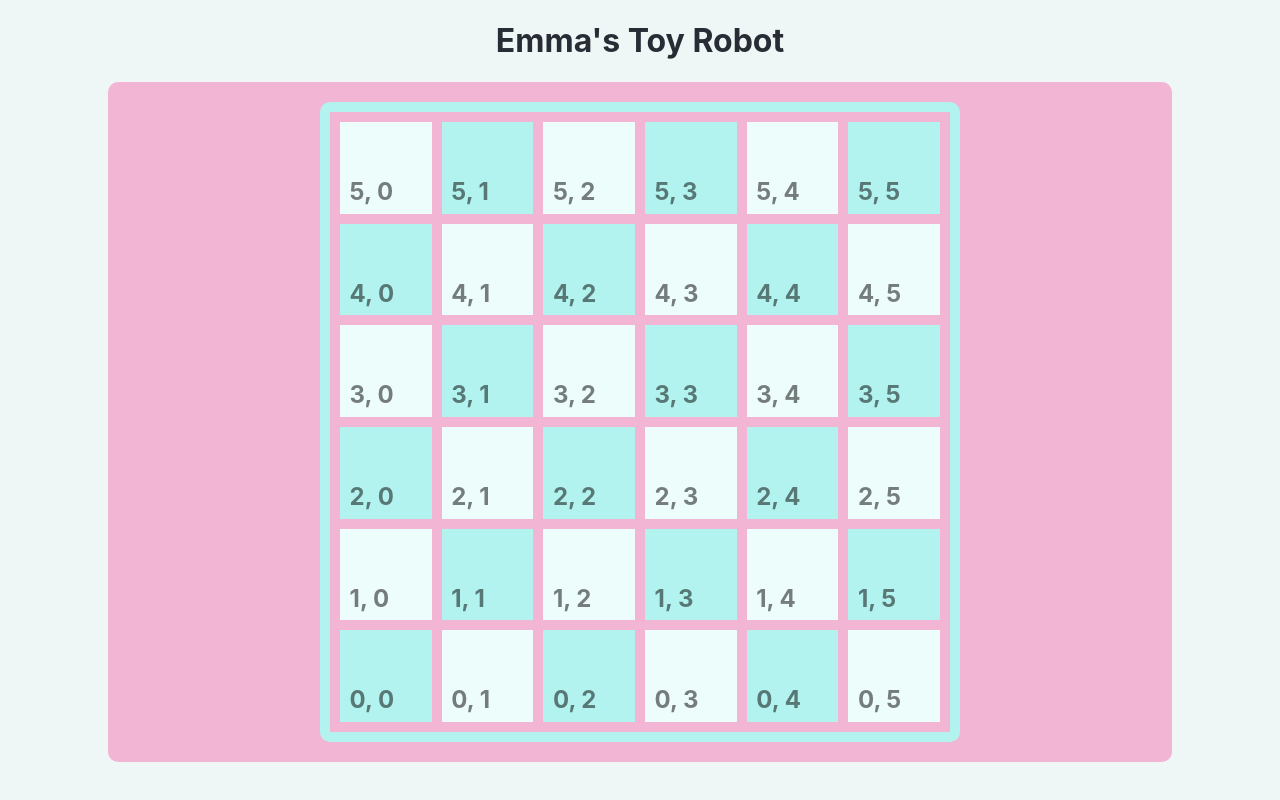
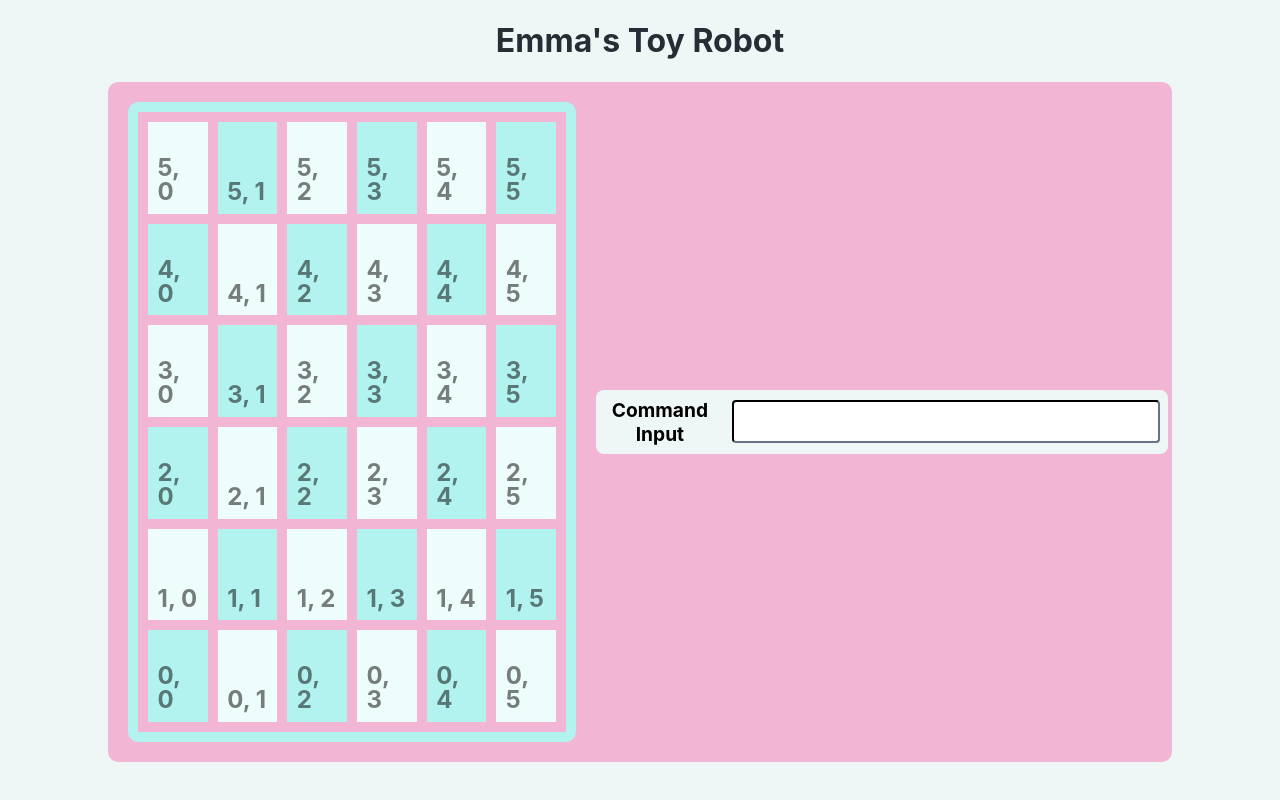
Before and after one commit to EmmaPuls/purple-toy-robot, a React (Create React App) app: page / in a window 1280 px wide. Built offline with nearby package versions, Linux system fonts and the light colour scheme.

Commit message:
Added TextInput component

```diff
--- /dev/null
+++ b/src/CommandCenter/CommandCenter.tsx
@@ -0,0 +1,8 @@
+import TextInput from "components/TextInput";
+import { FC } from "react";
+
+const CommandCenter:FC = () => {
+    return (<div><TextInput id={'CommandInput'} label={'Command Input'} /></div>)
+};
+
+export default CommandCenter;
--- /dev/null
+++ b/src/CommandCenter/index.ts
@@ -0,0 +1 @@
+export { default } from './CommandCenter';
--- /dev/null
+++ b/src/components/TextInput/TextInput.style.ts
@@ -0,0 +1,34 @@
+import { CSSObject } from "@emotion/react";
+import { GlobalTheme } from "theme";
+
+type InputStyles = {
+  container: CSSObject;
+  input: CSSObject;
+  label: CSSObject;
+};
+
+const inputStyles = (theme: GlobalTheme): InputStyles => ({
+  container: {
+    display: "flex",
+    flexDirection: "row",
+    gap: theme.spacing(2),
+    width: "100%",
+    backgroundColor: theme.colors.background,
+    padding: theme.spacing(1),
+    borderRadius: theme.spacing(1),
+    alignItems: "center",
+  },
+  input: {
+    flexGrow: 1,
+    borderColor: theme.colors.text,
+    borderRadius: theme.spacing(0.5),
+    fontSize: "2rem",
+    textTransform: "uppercase",
+  },
+  label: {
+    fontSize: "1.2rem",
+    fontWeight: "bold",
+  },
+});
+
+export default inputStyles;
--- /dev/null
+++ b/src/components/TextInput/TextInput.tsx
@@ -0,0 +1,31 @@
+import { css } from "@emotion/css";
+import { CSSObject, useTheme } from "@emotion/react";
+import { FC } from "react";
+import { GlobalTheme } from "theme";
+import inputStyles from "./TextInput.style";
+
+interface TextInputProps extends React.InputHTMLAttributes<HTMLInputElement> {
+  label?: string;
+  containerStyles?: CSSObject;
+  labelStyles?: CSSObject;
+  inputStyles?: CSSObject;
+}
+
+const TextInput: FC<TextInputProps> = (props) => {
+  const { label, ...rest } = props;
+  const theme = useTheme() as GlobalTheme;
+  const styles = inputStyles(theme);
+
+  return (
+    <div className={css(styles.container)}>
+      {label && (
+        <label className={css(styles.label)} htmlFor={rest.id}>
+          {label}
+        </label>
+      )}
+      <input className={css(styles.input)} {...rest} type={"text"}></input>
+    </div>
+  );
+};
+
+export default TextInput;
--- /dev/null
+++ b/src/components/TextInput/index.ts
@@ -0,0 +1 @@
+export { default } from "./TextInput";
--- a/src/features/TableTop/TableTop.style.ts
+++ b/src/features/TableTop/TableTop.style.ts
@@ -15,7 +15,8 @@ const tableTopStyles = (theme: GlobalTheme): TableTopStyles => ({
     backgroundColor: theme.colors.playArea,
     borderRadius: "10px",
     display: "flex",
-    flexDirection: "column",
+    flexDirection: "row",
+    gap: "20px",
     height: "80vh",
     justifyContent: "center",
     padding: "20px",
--- a/src/features/TableTop/TableTop.tsx
+++ b/src/features/TableTop/TableTop.tsx
@@ -1,5 +1,6 @@
 import { css } from "@emotion/css";
 import { useTheme } from "@emotion/react";
+import CommandCenter from "CommandCenter";
 import React, { FC } from "react";
 import { GlobalTheme } from "theme";
 import tableTopStyles from "./TableTop.style";
@@ -23,7 +24,9 @@ const TableTop: FC = () => {
             />
           );
         })}
-    </div></div>
+      </div>
+      <CommandCenter />
+    </div>
   );
 };
 
--- a/src/theme.ts
+++ b/src/theme.ts
@@ -8,6 +8,7 @@ export type GlobalTheme = {
     invertedText: string;
     error: string;
   };
+  spacing: (multiplier: number) => string;
 };
 
 const globalTheme: GlobalTheme = {
@@ -20,6 +21,7 @@ const globalTheme: GlobalTheme = {
     invertedText: "#EFF7F6",
     error: "#9B1D20",
   },
+  spacing: (multiplier: number) => `${multiplier * 8}px`,
 };
 
 export default globalTheme;
```
Lines whose indentation alone changed are shown as unchanged.
